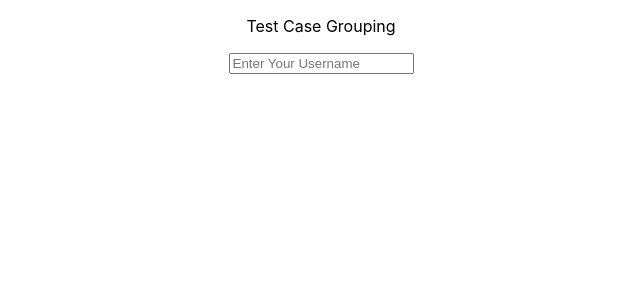
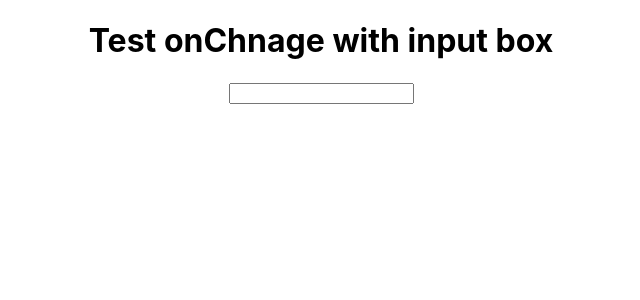
Before and after one commit to muazimmaqbool/React_Testing_Library, a React (Create React App) app: page / in a window 1280 px wide. Shown: the top 300 px of the page, without its empty margins (319-959 px from the left). Built offline with nearby package versions, Linux system fonts and the light colour scheme.

Commit message:
onChange testing done

```diff
--- a/src/5_Test_onChange/OnChangeTest.jsx
+++ b/src/5_Test_onChange/OnChangeTest.jsx
@@ -2,6 +2,7 @@ import React, { useState } from 'react'
 
 const OnChangeTest = () => {
     const [enterData, setEnterData] = useState("")
+    const [someText, setSomeText] = useState("")
   return (
     <div>
       <h1>Test onChnage with input box</h1>
--- a/src/App.js
+++ b/src/App.js
@@ -41,8 +41,8 @@ function App() {
     <div className="App">
       {/* <ReactFunc/> */}
       {/* <Input/> */}
-      <InputFile/>
-      {/* <OnChangeTest/> */}
+      {/* <InputFile/> */}
+      <OnChangeTest/>
       {/* <ClickTest/> */}
       {/* <Diff_File_Ext/> */}
       {/* <Before_After/> */}
```
Also changed, not shown: 1 other file (tests, documents, lock files or other folders).
